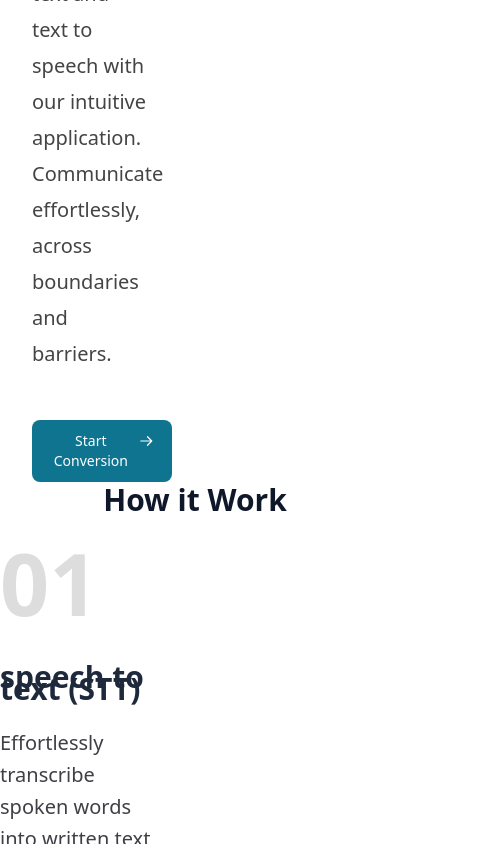
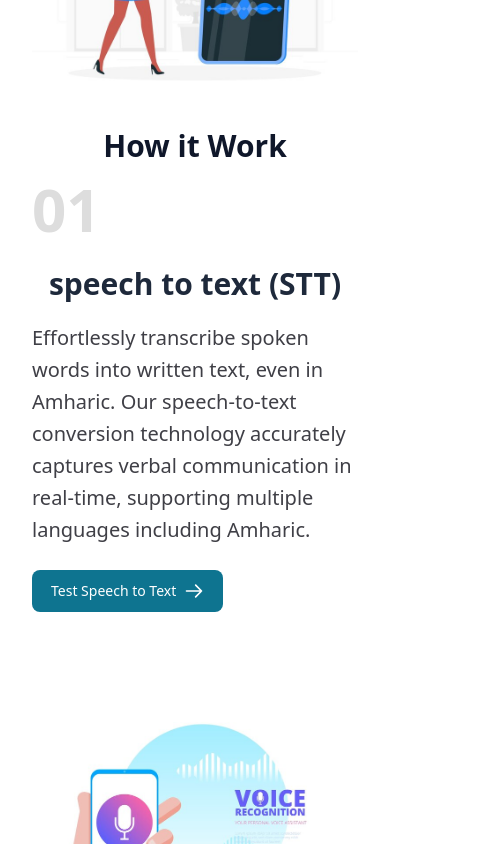
Before and after one commit to esmael-Abdlkadr/React-Convertor, a React (Vite) app: page / in a window 390 px wide. Shown: the part 800-1644 px from the top of the page, 487 px wide, since content can reach past the window. Built offline with nearby package versions, Linux system fonts and the light colour scheme.

Commit message:
responsive design implemented

```diff
--- a/src/components/Features.jsx
+++ b/src/components/Features.jsx
@@ -3,7 +3,7 @@ import Feature from "./Feature.jsx";
 
 function Features() {
   return (
-    <section className={""}>
+    <section className={" mx-0 my-auto py-0 px-8"}>
       <div className={"container"}>
         <h2
           className={
@@ -13,7 +13,11 @@ function Features() {
           Features
         </h2>
       </div>
-      <div className={"container grid grid-cols-4 gap-x-16 gap-y-24"}>
+      <div
+        className={
+          "container grid grid-cols-1 superSmall:grid-cols-2 lg:grid-cols-4 gap-x-8 gap-y-8  superSmall:gap-x-12 superSmall:gap-14"
+        }
+      >
         {features.map((feature, index) => (
           <Feature
             key={index}
--- a/src/components/Hero.jsx
+++ b/src/components/Hero.jsx
@@ -7,14 +7,14 @@ function Hero() {
       <div></div>
       <div
         className={
-          "max-w-[1300px]  mx-0 my-auto py-0 px-8 grid grid-cols-2 gap-24 items-center "
+          "max-w-[1300px]  mx-0 my-auto py-0 px-8 grid  grid-cols-1 gap-8  md:grid-cols-2 lg:gap-24 items-center "
         }
       >
         {/*text*/}
-        <div>
+        <div className="ml-[50px]    sm:ml-0">
           <h1
             className={
-              "font-bold text-[#333]  tracking[-0.5px]  text-5xl    mb-8"
+              "font-bold text-[#333]  tracking[-0.5px]  text-3xl  text- sm:text-4xl   md:text-5xl   mb-6 sm:mb-8 "
             }
           >
             Explore Speech-to-Text and Text-to-Speech Easily with{" "}
--- a/src/components/HowitWork.jsx
+++ b/src/components/HowitWork.jsx
@@ -4,18 +4,30 @@ import { Button } from "flowbite-react";
 import { HiOutlineArrowRight } from "react-icons/hi";
 function HowitWork() {
   return (
-    <section className={"pb-[96px] "}>
+    <section className={"pb-[96px]   mx-0  my-auto  px-8"}>
       <div className={"container"}>
         <h2 className={"text-3xl text-[#0f172a] text-center  font-semibold"}>
           How it Work
         </h2>
       </div>
-      <div className={"container grid grid-cols-2 gap-x-16 gap-y-24"}>
+      <div
+        className={
+          "container grid grdi-cols-1   superSmall:grid-cols-2 gap-x-16 gap-y-24"
+        }
+      >
         {/*    step-1*/}
         <div>
-          <p className={"text-[86px] font-semibold text-[#ddd] mb-6"}>01</p>
+          <p
+            className={
+              " text-[60px] md:text-[86px] font-semibold text-[#ddd] mb-6"
+            }
+          >
+            01
+          </p>
           <h3
-            className={"text-3xl leading-3 mb-8 text-[#1e293b] font-semibold"}
+            className={
+              " sm:text-[20px] text-3xl leading-3 mb-8 text-[#1e293b] font-semibold text-center superSmall:text-left  whitespace-nowrap"
+            }
           >
             speech to text (STT)
           </h3>
@@ -23,8 +35,7 @@ function HowitWork() {
             Effortlessly transcribe spoken words into written text, even in
             Amharic. Our speech-to-text conversion technology accurately
             captures verbal communication in real-time, supporting multiple
-            languages including Amharic. Experience seamless integration and
-            enhance productivity with our intuitive solution.
+            languages including Amharic.
           </p>
           <Button className={""}>
             Test Speech to Text
@@ -40,9 +51,17 @@ function HowitWork() {
           <img src={img2} alt={"img-1"} />
         </div>
         <div>
-          <p className={"text-[86px] font-semibold text-[#ddd] mb-3"}>02</p>
+          <p
+            className={
+              "text-[60px] md:text-[86px] font-semibold text-[#ddd] mb-3"
+            }
+          >
+            02
+          </p>
           <h3
-            className={"text-3xl leading-3 mb-8 text-[#1e293b] font-semibold"}
+            className={
+              " sm:text-[20px] text-3xl leading-3 mb-8 text-[#1e293b] font-semibold  whitespace-nowrap"
+            }
           >
             Text to Speech (TSS)
           </h3>
@@ -50,9 +69,7 @@ function HowitWork() {
             Transform written text into lifelike speech effortlessly. Our
             text-to-speech conversion technology seamlessly synthesizes text
             into natural-sounding speech in real-time. While we support various
-            languages, please note that Amharic is currently not supported.
-            Experience fluid communication and accessibility with our intuitive
-            solution
+            languages.
           </p>
           <Button className={""}>
             Test Text to Speech
--- a/tailwind.config.js
+++ b/tailwind.config.js
@@ -12,6 +12,9 @@ export default {
         padding: "0 32px",
         margin: "0 auto",
       },
+      screens: {
+        superSmall: "530px",
+      },
     },
   },
   plugins: [require("daisyui"), "flowbite/plugin"],
```
